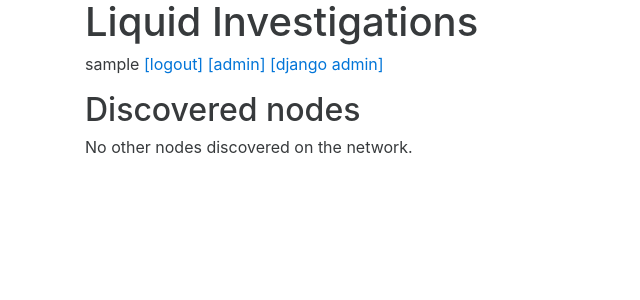
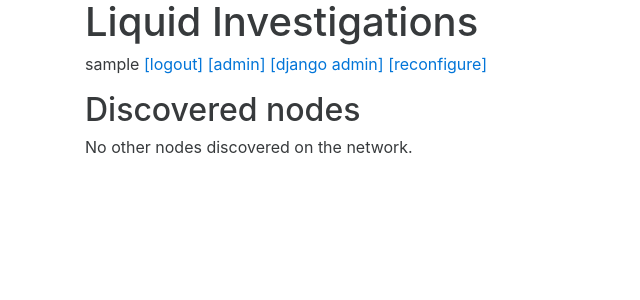
Before and after one commit to liquidinvestigations/core, a Django app: template liquidcore/home/templates/homepage.html in a window 1280 px wide. Shown: the top 300 px of the page, without its empty margins (0-640 px from the left). Run offline with Django 3.2, Linux system fonts and the light colour scheme; the template is opened without the code that fills it, so the values that code supplies are empty; the visitor is signed in with stand-in values (Sample User, id 1); parts of the project's set-up code (start-up, migrations or seed data) failed here and were passed over; some libraries are stand-ins or nearby versions.

Commit message:
link to "reconfigure" page

```diff
--- a/liquidcore/home/templates/homepage.html
+++ b/liquidcore/home/templates/homepage.html
@@ -10,6 +10,7 @@
     {% if request.user.is_staff %}
       <a href="/admin-ui/">[admin]</a>
       <a href="/admin/">[django admin]</a>
+      <a href="/admin/reconfigure/">[reconfigure]</a>
     {% endif %}
   {% else %}
     <a href="/accounts/login/">[login]</a>
```
